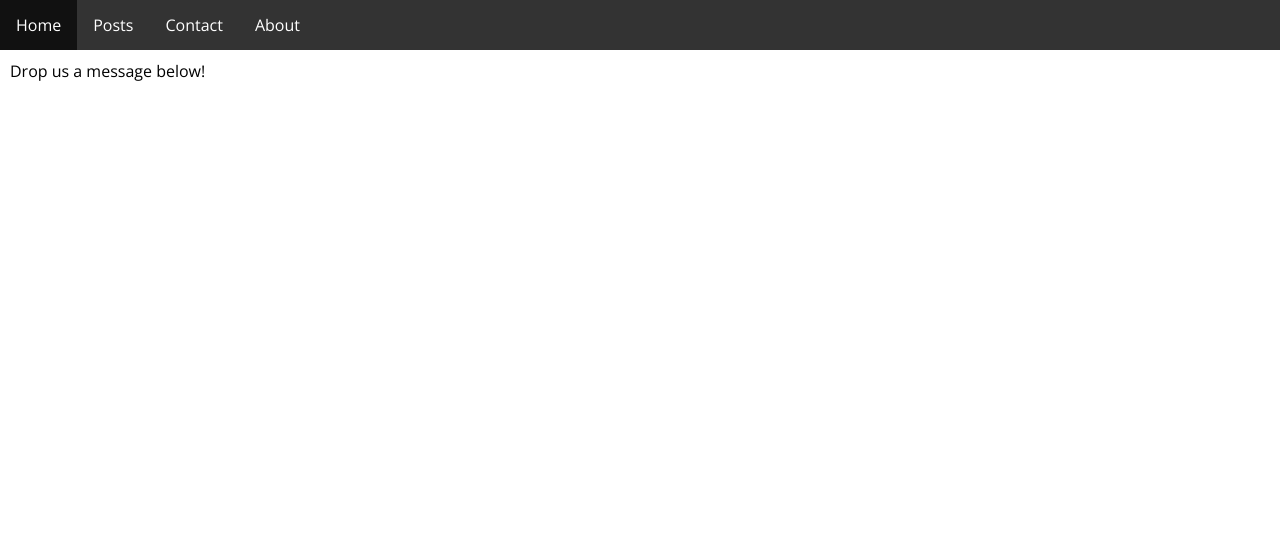
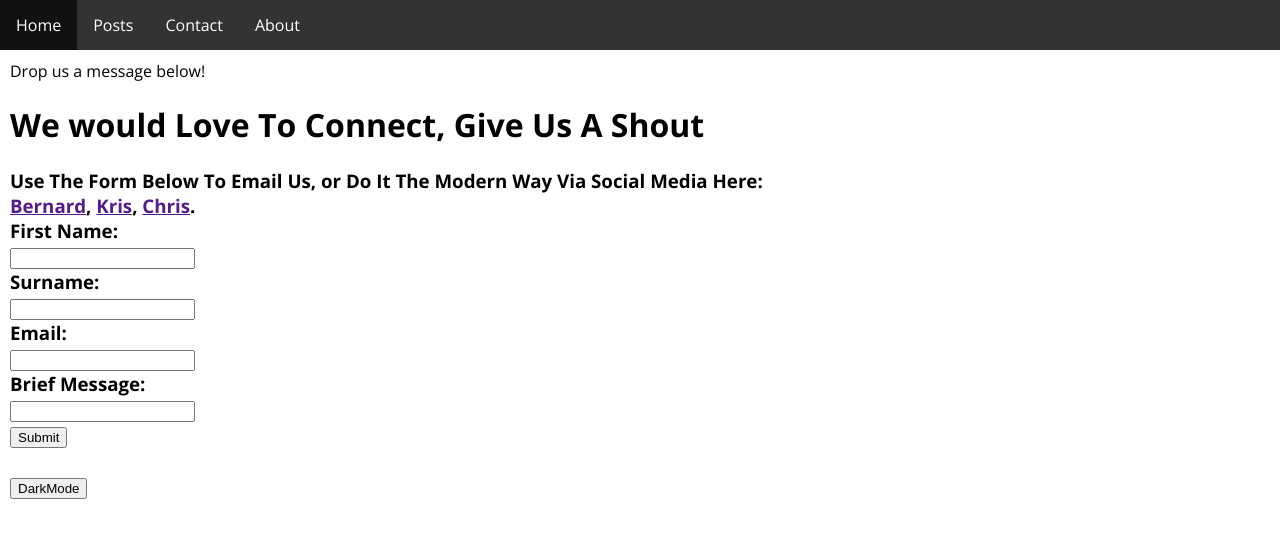
Before and after one commit to MLH-Fellowship/all-in-project, a Jekyll site: the page built from contact.html, in a window 1280 px wide. Shown: the top 538 px of the page. Built offline with Jekyll 4.4.1, drawn with Linux system fonts in a browser that asks for light colours.

Commit message:
added jekyll serve and Bernards contact page

```diff
--- a/Gemfile
+++ b/Gemfile
@@ -10,6 +10,7 @@ source "https://rubygems.org"
 gem "jekyll", "~> 4.2.1"
 # This is the default theme for new Jekyll sites. You may change this to anything you like.
 gem "minima", "~> 2.5"
+#gem "lone-wolf-theme"
 # If you want to use GitHub Pages, remove the "gem "jekyll"" above and
 # uncomment the line below. To upgrade, run `bundle update github-pages`.
 # gem "github-pages", group: :jekyll_plugins
--- a/_config.yml
+++ b/_config.yml
@@ -33,7 +33,6 @@ plugins:
 
 sass:
   sass_dir: _sass
-
 # Exclude from processing.
 # The following items will not be processed, by default.
 # Any item listed under the `exclude:` key here will be automatically added to
--- a/contact.html
+++ b/contact.html
@@ -7,3 +7,92 @@ permalink: /contact
 Drop us a message below!
 
 <!-- Write a contact form here -->
+
+<!--
+<!doctype HTML>
+<HTML>
+  <head>
+    <meta charset="UTF-8" name="viewport" content= "width=device-width, initial-scale=1.0">
+  <title>Contact Page</title>
+  <link rel="stysheet" href="contactstylesheet.css">
+  <style>
+    h1,h2,h3 {
+      color:purple;
+
+    }
+
+
+    div{
+        justify-content: center;
+        padding-left:25%;
+
+
+    }
+    input.text {
+                color: red;
+    }
+
+    body {padding-left:30%;
+    padding-right:10%
+    padding-botton:10%;
+    padding-top:10%;
+    background-color:pink;}
+    #width { width: 200px;
+    height:300px;}
+    </style>
+  </head>
+
+<body id="bdy">
+
+  <script>
+  function darkMode(){
+    document.getElementById("bdy").style.backgroundColor="black";
+    document.getElementById("bdy").style.color="white";
+  }
+  function writefile(passForm){
+    set fso = CreateObject("Scripting.FileSystemObject");
+    set s   = fso.CreateTextFile("<details.txt", True);
+
+    let firstname=document.getElementByname('fname');
+    let Surnam=document.getElementByname('sname');
+    let emel=document.getElementByname('email');
+    let mssage=document.getelementByname('message');
+    s.writeline=("First Name: " +firstname);
+    s.writeline=("Last Name: " +Surnam);
+    s.writeline=("Email: "+emel);
+    s.writefile=("Message:"+mssage);
+
+    s.writeline("-----------------------------");
+   s.Close();
+}
+
+  </script>
+  -->
+  <h1>We would Love To Connect, Give Us A Shout</h1>
+
+    <h3>Use The Form Below To Email Us, or Do It The Modern Way Via Social Media Here:<br> <a href=""> Bernard</a>, <a href="">Kris</a>, <a href="">Chris</a>.
+
+      <div>
+        <form onsubmit="writefile(thish)" id="bdy">
+          <label for="fname">First Name:</label> <br>
+          <input type="text" name="fname" value="">
+          <br>
+          <label for="sname">Surname:</label><br>
+          <input type="text" name="sname" value="">
+          <br>
+          <label for="email">Email:</label><br>
+          <input type="text" name="email" value="">
+          <br>
+          <label for="message">Brief Message:</label><br>
+          <input type="text" id="width" name="message" value="">
+        </form>
+
+      <button type="button" name="button">Submit</button>
+      <br>
+      <br>
+    <button type="button" onclick="darkMode()"> DarkMode </button>
+    </div>
+    <!--
+    </body>
+    </HTML>
+    -->
```
